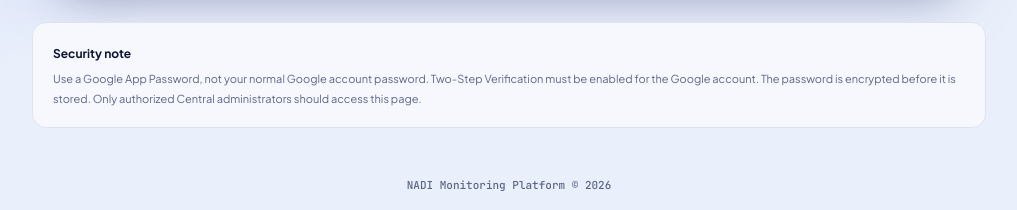
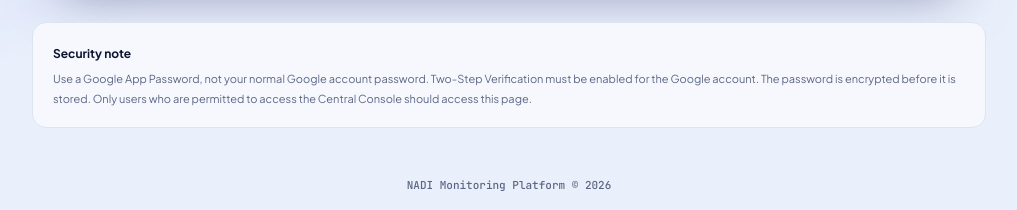
Before and after one commit to simfinance/nadi-central, a Laravel app: page /management/notification-mail in a window 1280 px wide. Shown: the part 995-1205 px from the top of the page, without its empty margins (262-1279 px from the left). Run offline with Laravel 12, Linux system fonts and the light colour scheme; the visitor is signed in with stand-in values (Sample User, id 1); data that the repository does not hold is empty.

Commit message:
Clarify access guidance on Gmail settings page

```diff
--- a/resources/views/management/notification-mail.blade.php
+++ b/resources/views/management/notification-mail.blade.php
@@ -146,7 +146,7 @@
 
     <div class="mail-security-note">
         <strong>Security note</strong>
-        <p>Use a Google App Password, not your normal Google account password. Two-Step Verification must be enabled for the Google account. The password is encrypted before it is stored. Only authorized Central administrators should access this page.</p>
+        <p>Use a Google App Password, not your normal Google account password. Two-Step Verification must be enabled for the Google account. The password is encrypted before it is stored. Only users who are permitted to access the Central Console should access this page.</p>
     </div>
 </div>
 
```
